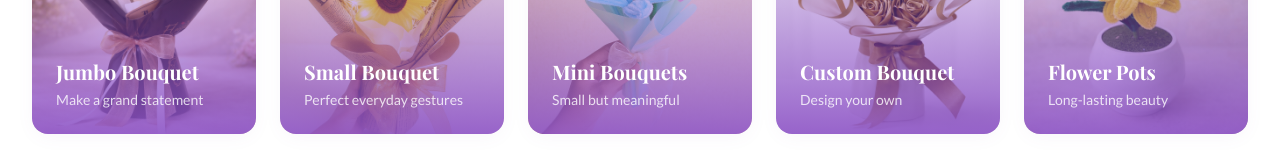
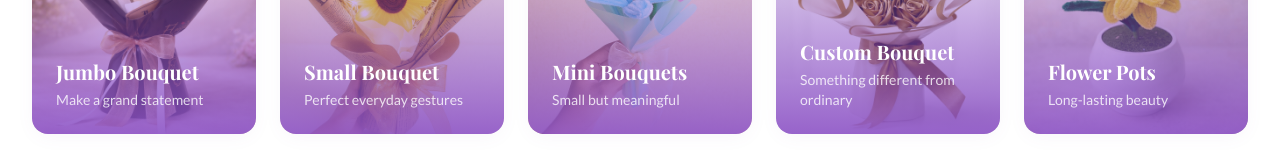
Before and after one commit to Deepakkumarsahu2002/FlowerApp, a React (Vite) app in the folder frontend/: page /categories in a window 1280 px wide. Shown: the part 591-751 px from the top of the page. Built offline with nearby package versions, Linux system fonts and the light colour scheme; no server answers; the HTML template or start-up script is replaced by a standard one; a web font is replaced by a local one.

Commit message:
Updated category desc

```diff
--- a/frontend/src/data/products.ts
+++ b/frontend/src/data/products.ts
@@ -167,7 +167,7 @@ export const categories = [
   { id: 'jumbo-bouquet', name: 'Jumbo Bouquet', description: 'Make a grand statement'},
   { id: 'small-bouquet', name: 'Small Bouquet', description: 'Perfect everyday gestures'},
   { id: 'mini-bouquets', name: 'Mini Bouquets', description: 'Small but meaningful'},
-  { id: 'custom-bouquet', name: 'Custom Bouquet', description: 'Design your own'},
+  { id: 'custom-bouquet', name: 'Custom Bouquet', description: 'Something different from ordinary'},
   { id: 'flower-pots', name: 'Flower Pots', description: 'Long-lasting beauty'},
 ];
 
```
